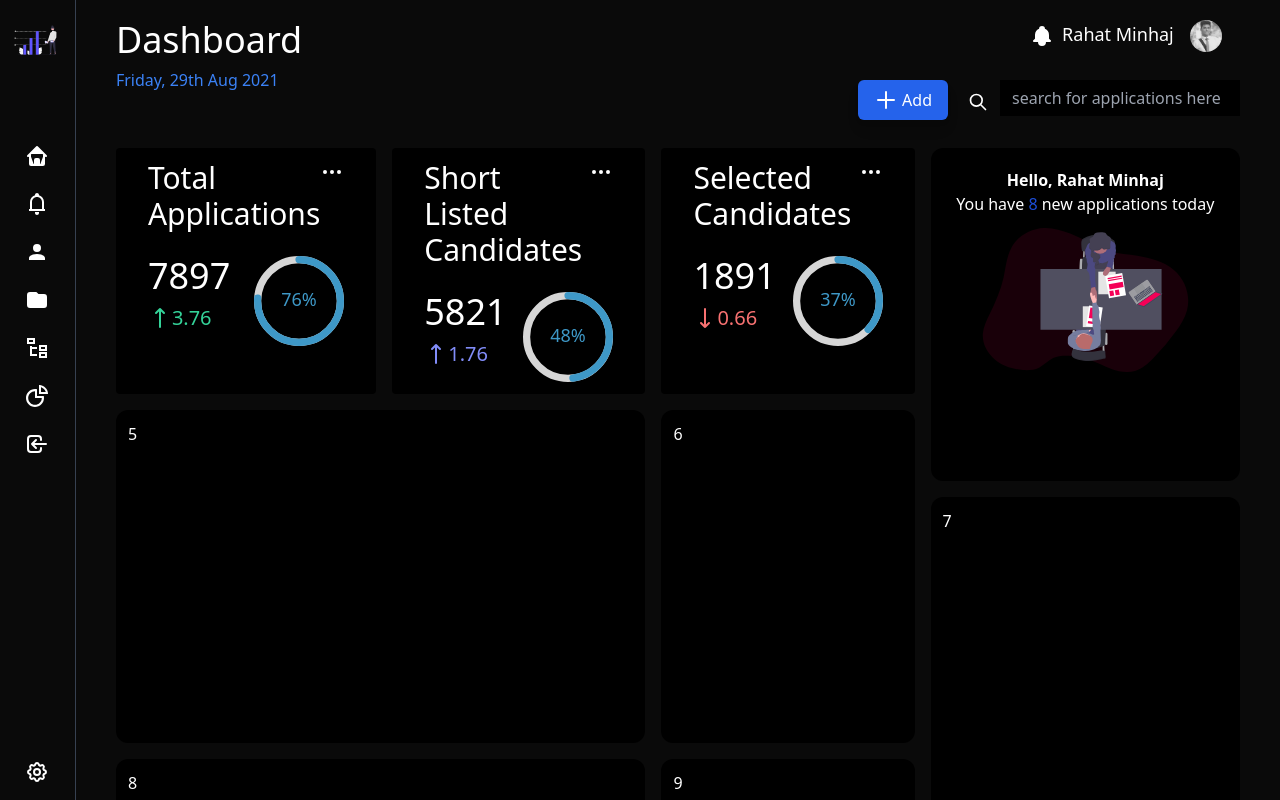
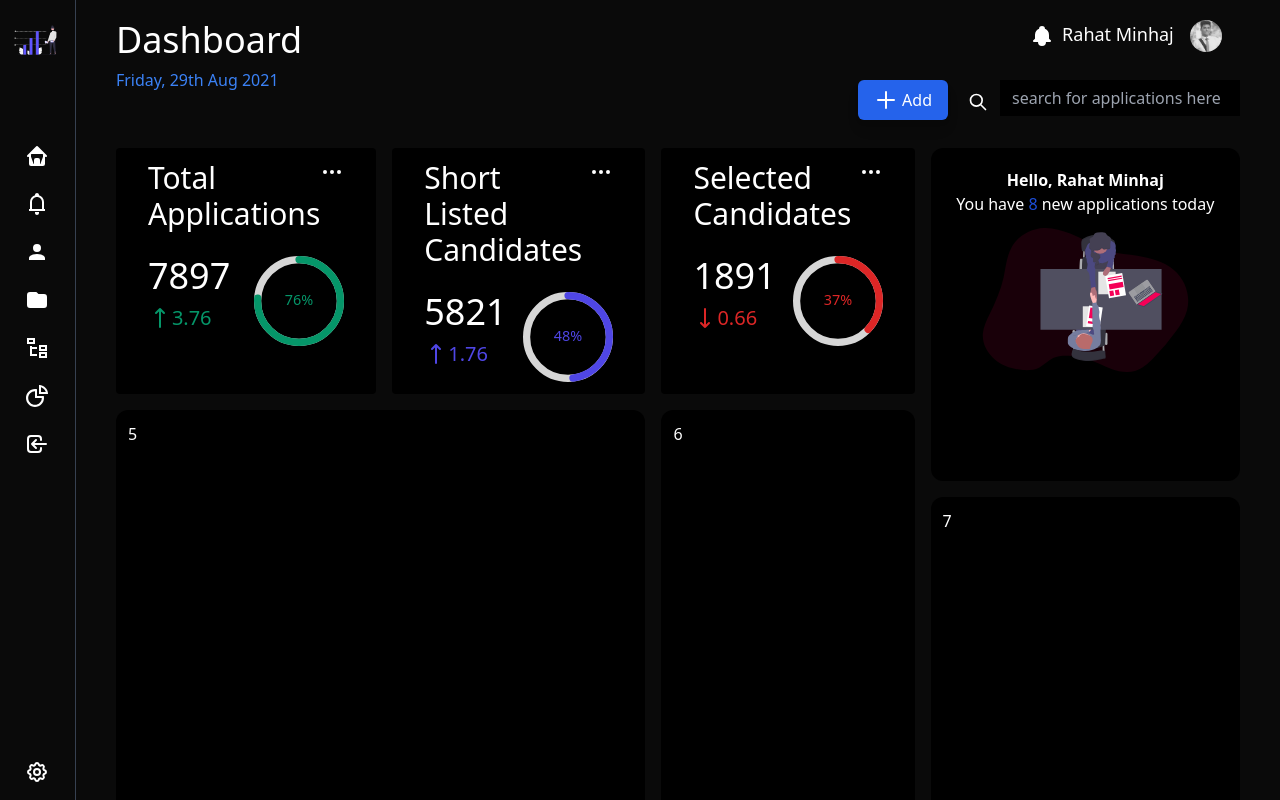
Before and after one commit to Rahat-Minhaj007/Tailwind-Dashboard, a React (Create React App) app: page / in a window 1280 px wide. Shown: the top 800 px of the page. Built offline with nearby package versions, Linux system fonts and the light colour scheme.

Commit message:
campaign button grid done

```diff
--- /dev/null
+++ b/src/components/CampaignButton/CampaignButton.js
@@ -0,0 +1,17 @@
+import React from 'react';
+
+const CampaignButton = () => {
+    return (
+        <div className="flex justify-between items-center pt-5 pl-5">
+            <a href="/" class="bg-blue-700 rounded text-white px-4 py-3 transition duration-300 ease-in-out hover:bg-blue-500 mr-6">
+                Start Campaign
+            </a>
+
+            <a href="/" class="bg-red-700 rounded text-white px-4 py-3 transition duration-300 ease-in-out hover:bg-red-600 mr-6">
+                Cancel Campaign
+            </a>
+        </div>
+    );
+};
+
+export default CampaignButton;
--- a/src/components/CircularProgress/CircularProgress.js
+++ b/src/components/CircularProgress/CircularProgress.js
@@ -5,7 +5,7 @@ import 'react-circular-progressbar/dist/styles.css';
 import './CircularProgress.css';
 
 
-const CircularProgress = ({ title, percentage, num1, num2, color,arrow }) => {
+const CircularProgress = ({ title, percentage, num1, num2, color,arrow,pathClr }) => {
 
     return (
         <>
@@ -25,10 +25,10 @@ const CircularProgress = ({ title, percentage, num1, num2, color,arrow }) => {
                 <div>
                     <h1 className="text-4xl">{num1}</h1>
                     <div className="flex items-center pt-2">
-                        <svg xmlns="http://www.w3.org/2000/svg" className={`h-6 w-6 text-${color}-400 `} fill="none" viewBox="0 0 24 24" stroke="currentColor">
+                        <svg xmlns="http://www.w3.org/2000/svg" className={`h-6 w-6 text-${color}-600 `} fill="none" viewBox="0 0 24 24" stroke="currentColor">
                             <path strokeLinecap="round" strokeLinejoin="round" strokeWidth={2} d={`${arrow}`} />
                         </svg>
-                        <h1 className={`text-${color}-400 text-xl`}>{num2}</h1>
+                        <h1 className={`text-${color}-600 text-xl`}>{num2}</h1>
                     </div>
                 </div>
                 <div>
@@ -36,6 +36,26 @@ const CircularProgress = ({ title, percentage, num1, num2, color,arrow }) => {
                     className="circle"
                     value={percentage}
                     text={`${percentage}%`}
+                    styles={buildStyles({
+
+
+
+
+
+
+
+                        textSize: '16px',
+
+
+
+
+
+                        // Colors
+                        pathColor: `${pathClr}`,
+                        textColor: `${pathClr}`,
+                        trailColor: '#d6d6d6',
+                        backgroundColor: '#3e98c7',
+                      })}
                     />
                 </div>
             </div>
--- a/src/components/Dashboard/Dashboard/Dashboard.css
+++ b/src/components/Dashboard/Dashboard/Dashboard.css
@@ -18,15 +18,15 @@
 }
 .m5{
     grid-column: span 2;
-    grid-row: span 4;
+    grid-row: span 5;
 }
 .m6{
 
-    grid-row: span 4;
+    grid-row: span 5;
 }
 .m7{
 
-    grid-row: span 6;
+    grid-row: span 7;
 }
 
 .m8{
--- a/src/components/Dashboard/Dashboard/Dashboard.js
+++ b/src/components/Dashboard/Dashboard/Dashboard.js
@@ -1,4 +1,5 @@
 import React from 'react';
+import CampaignButton from '../../CampaignButton/CampaignButton';
 import CircularProgress from '../../CircularProgress/CircularProgress';
 import Notification from '../../Notification/Notification';
 import Header from '../Header/Header';
@@ -17,35 +18,29 @@ const Dashboard = () => {
 
                 <div className="main pt-4 text-white">
 
-                    <div className="bg-black  p-3 rounded m1 ">
-                        <CircularProgress title="Total Applications" percentage="76" num1={7897} num2={3.76} color={"green"} arrow={"M8 7l4-4m0 0l4 4m-4-4v18"} />
+                    <div className="bg-black  p-3 rounded m1">
+                        <CircularProgress title="Total Applications" percentage="76" num1={7897} num2={3.76} color={"green"} arrow={"M8 7l4-4m0 0l4 4m-4-4v18"} pathClr={"rgba(5, 150, 105)"} />
                     </div>
                     <div className="bg-black p-3 rounded m2">
-                        <CircularProgress title="Short Listed Candidates" percentage="48" num1={5821} num2={1.76} color={"indigo"} arrow={"M8 7l4-4m0 0l4 4m-4-4v18"} />
+                        <CircularProgress title="Short Listed Candidates" percentage="48" num1={5821} num2={1.76} color={"indigo"} arrow={"M8 7l4-4m0 0l4 4m-4-4v18"} pathClr={"rgba(79, 70, 229)"} />
                     </div>
                     <div className="bg-black p-3 rounded m3">
-                        <CircularProgress title="Selected Candidates" percentage="37" num1={1891} num2={0.66} color={"red"} arrow={"M16 17l-4 4m0 0l-4-4m4 4V3"} />
+                        <CircularProgress title="Selected Candidates" percentage="37" num1={1891} num2={0.66} color={"red"} arrow={"M16 17l-4 4m0 0l-4-4m4 4V3"} pathClr={"rgba(220, 38, 38)"} />
                     </div>
 
 
                     <div className="bg-black p-3 rounded-xl  m4">
                         <Notification />
                     </div>
+
                     <div className="bg-black p-3 rounded-xl m5">5</div>
                     <div className="bg-black p-3 rounded-xl m6">6</div>
                     <div className="bg-black p-3 rounded-xl m7">7</div>
                     <div className="bg-black p-3 rounded-xl m8">8</div>
                     <div className="bg-black p-3 rounded-xl m9">9</div>
+
                     <div className="bg-black p-3 rounded-xl m10">
-                        <div className="flex justify-between items-center pt-5 pl-5">
-                            <a href="/" class="bg-blue-700 rounded text-white px-4 py-3 transition duration-300 ease-in-out hover:bg-blue-500 mr-6">
-                                Start Campaign
-                            </a>
-
-                            <a href="/" class="bg-red-700 rounded text-white px-4 py-3 transition duration-300 ease-in-out hover:bg-red-600 mr-6">
-                                Cancel Campaign
-                            </a>
-                        </div>
+                        <CampaignButton />
                     </div>
 
 
```
